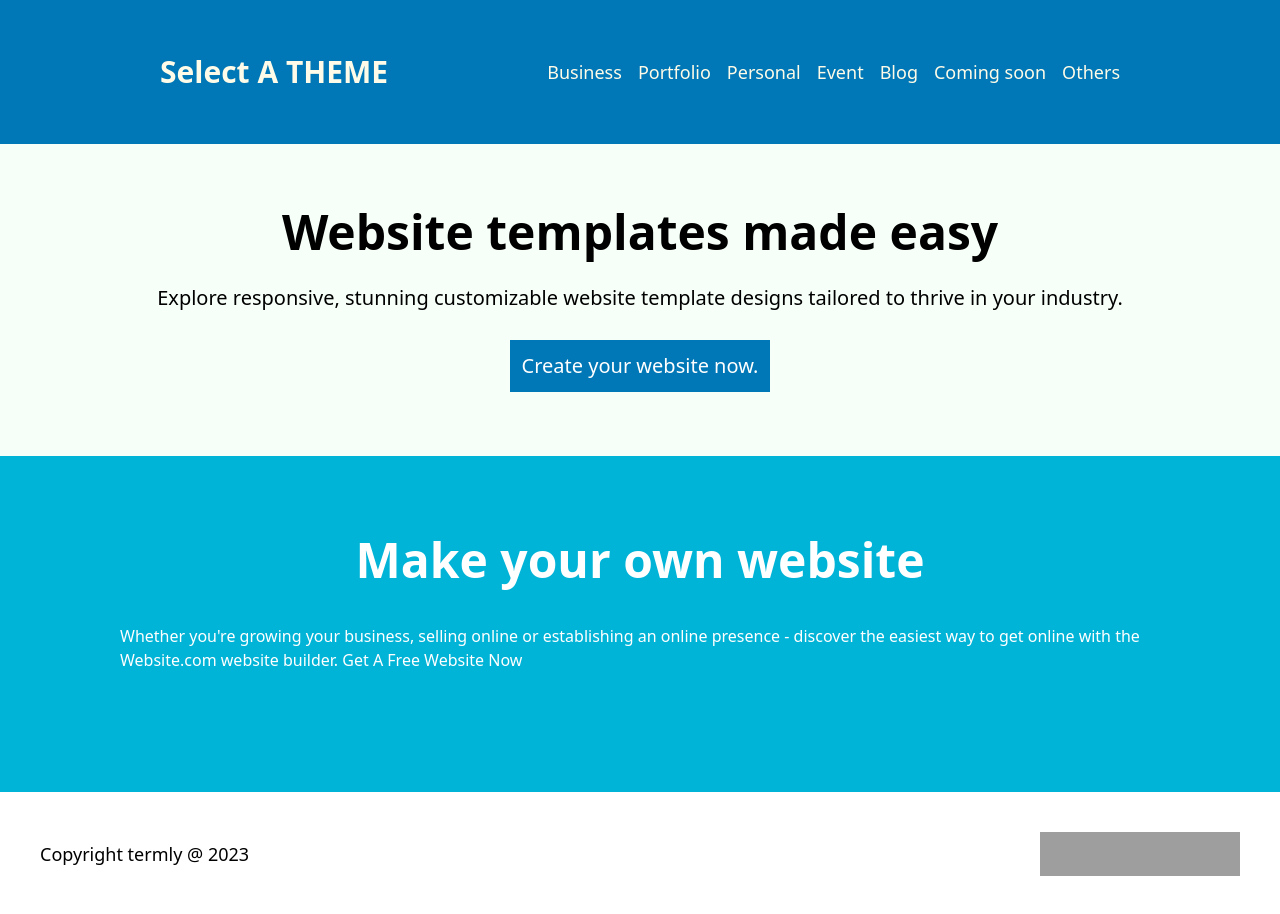
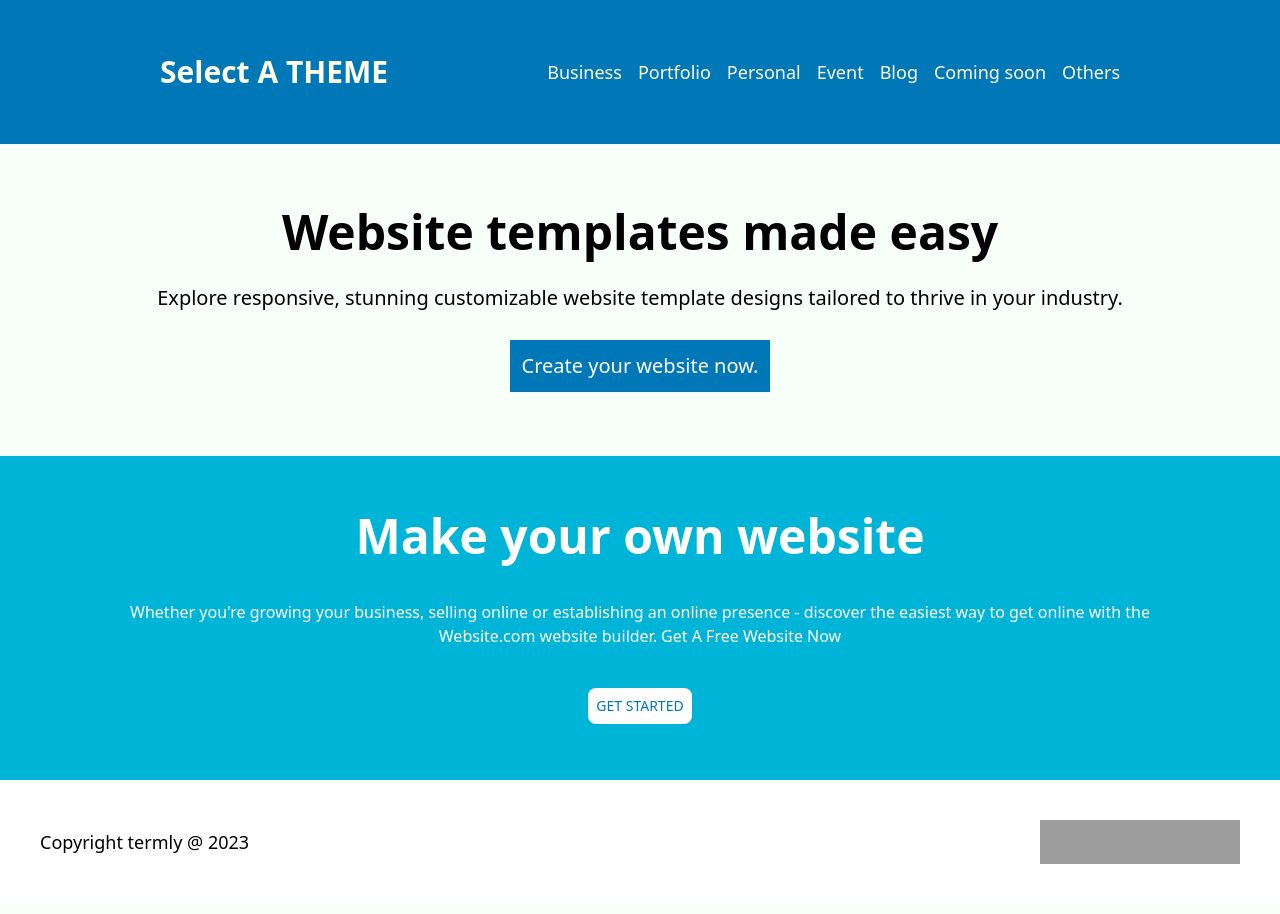
Before and after one commit to mythily-muthu/sample_ui, a React (Create React App) app: page / in a window 1280 px wide. Built offline with nearby package versions, Linux system fonts and the light colour scheme; grey boxes are pictures that could not be loaded.

Commit message:
Fix: text center in addvertisement

```diff
--- a/src/components/Addvertisement.jsx
+++ b/src/components/Addvertisement.jsx
@@ -2,14 +2,19 @@ import React from "react";
 
 const Addvertisement = () => {
   return (
-    <div>
-      <div className="bg-addblue w-full p-20 flex flex-col justify-center items-center">
+    <div className="w-full">
+      <div className="bg-addblue w-full p-14 flex flex-col justify-center items-center">
         <h1 className="text-5xl font-bold text-white">Make your own website</h1>
-        <p className="p-10 flex items-center justify-center text-white">
+        <p className="p-10 flex items-center justify-center text-white text-center">
           Whether you're growing your business, selling online or establishing
           an online presence - discover the easiest way to get online with the
-          Website.com website builder. Get A Free Website Now{" "}
+          Website.com website builder. Get A Free Website Now
         </p>
+        <div className="p-2 bg-white font-medium text-sm hover:font-bold rounded-lg">
+          <button className="hover:cursor-pointer text-customblue">
+            GET STARTED
+          </button>
+        </div>
       </div>
     </div>
   );
```
